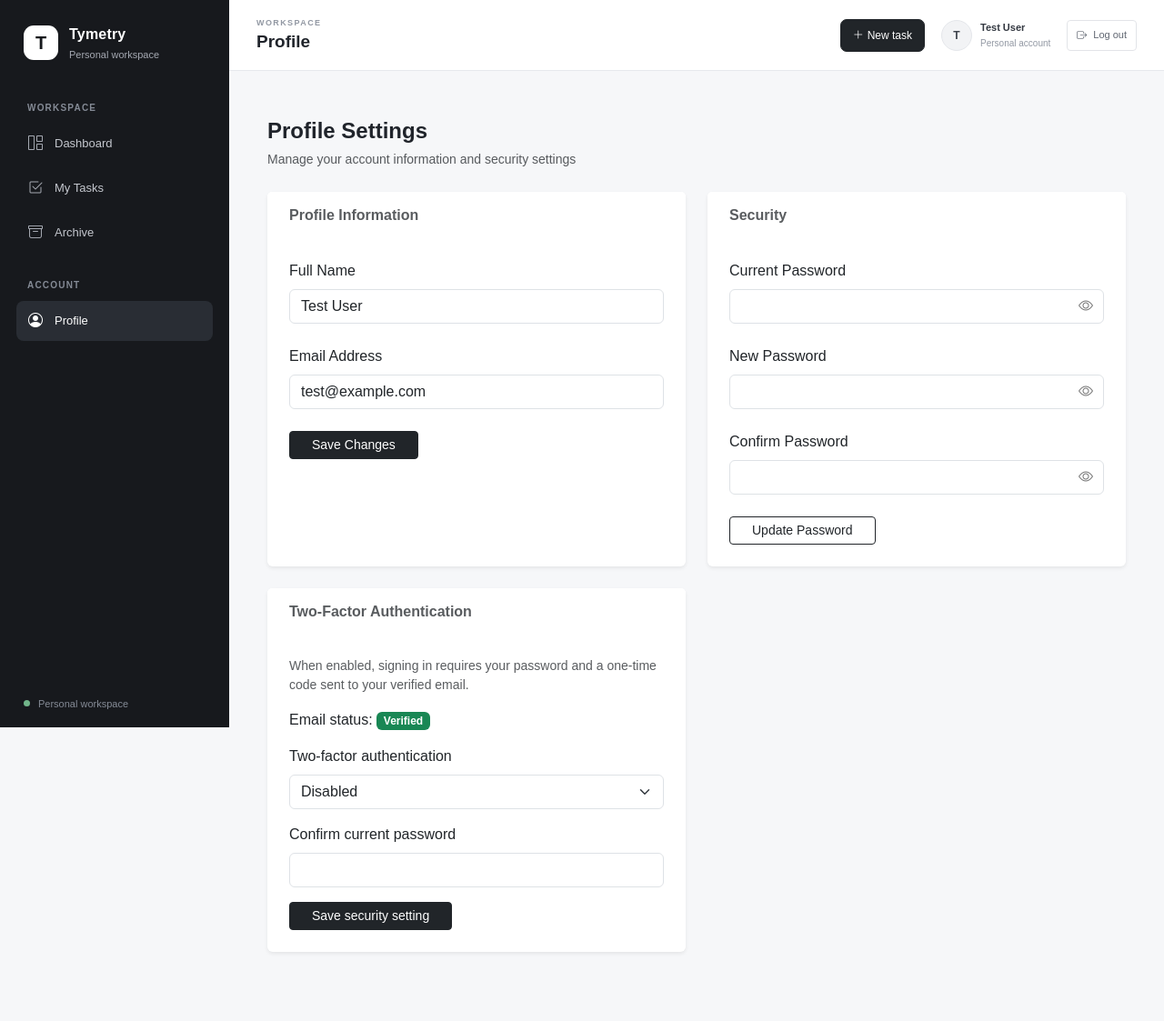
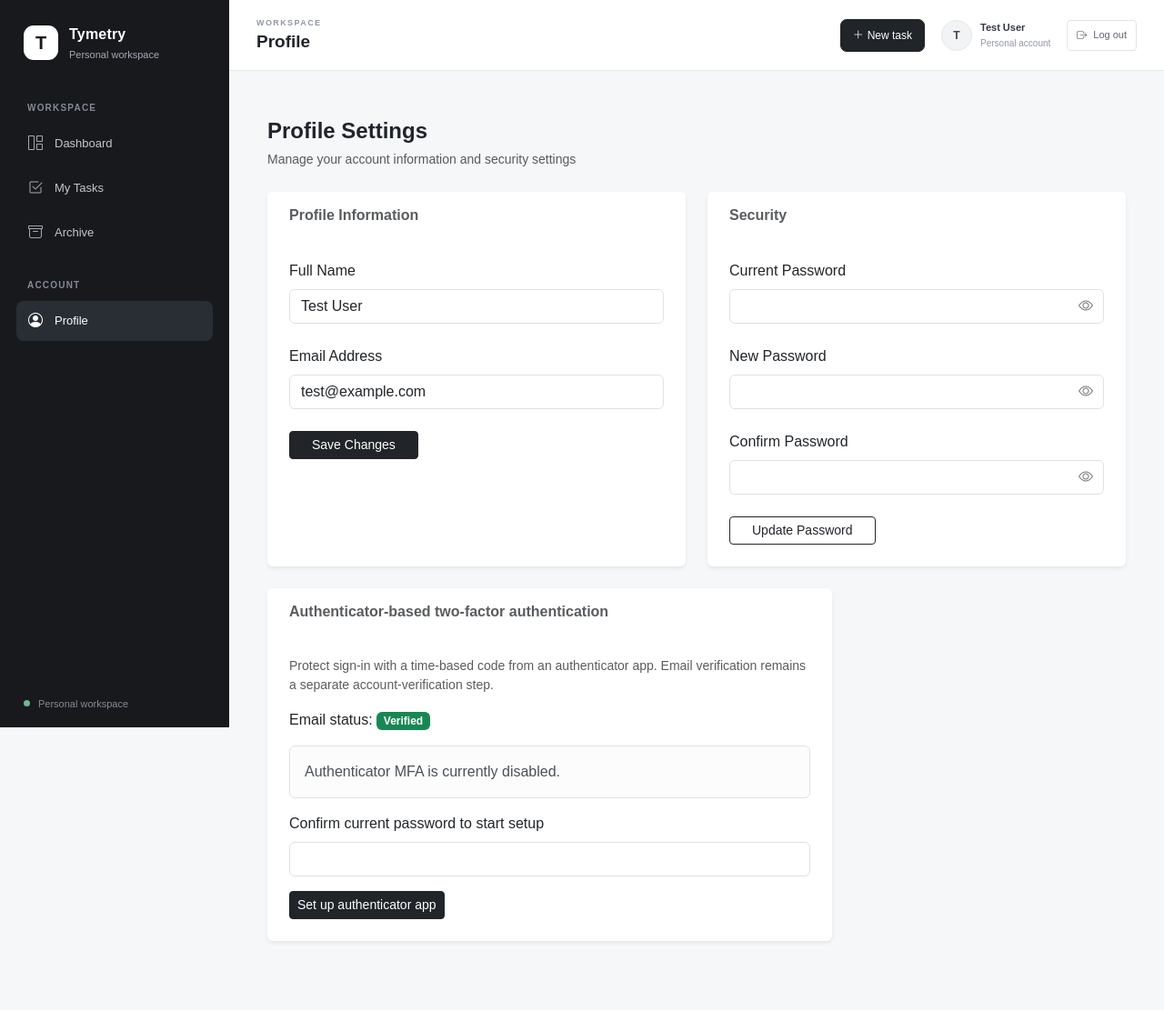
Before and after one commit to imandodo01/Tymetry-web, a Laravel app: page /profile in a window 1280 px wide. Shown: the whole page at 91% size. After the commit the page ends 1039 px from the top, so only its background shows below. Run offline with Laravel 12, Linux system fonts and the light colour scheme; a user stored in the database is signed in; data comes from the database, SQL or seed files in the repository.

Commit message:
feat(auth): add authenticator enrollment and recovery UI

```diff
--- a/resources/views/profile/index.blade.php
+++ b/resources/views/profile/index.blade.php
@@ -119,16 +119,17 @@
     </div>
 
     <div class="row">
-        <div class="col-lg-6 mb-4">
+        <div class="col-lg-8 mb-4">
             <div class="card border-0 shadow-sm">
                 <div class="card-header bg-white border-0 py-3 px-4">
-                    <h6 class="mb-0 fw-semibold text-muted">Two-Factor Authentication</h6>
+                    <h6 class="mb-0 fw-semibold text-muted">Authenticator-based two-factor authentication</h6>
                 </div>
                 <div class="card-body p-4">
                     <p class="text-muted small">
-                        When enabled, signing in requires your password and a one-time code sent to your verified email.
+                        Protect sign-in with a time-based code from an authenticator app. Email verification remains a separate account-verification step.
                     </p>
-                    <p>
+
+                    <p class="mb-3">
                         Email status:
                         @if (auth()->user()->email_verified_at)
                             <span class="badge bg-success">Verified</span>
@@ -137,33 +138,114 @@
                         @endif
                     </p>
 
+                    @if (auth()->user()->two_factor_enabled && auth()->user()->two_factor_method === 'totp')
+                        <div class="alert alert-success">
+                            Authenticator app is enabled. Use its six-digit code when signing in.
+                        </div>
+
+                        <form method="POST" action="{{ route('profile.two-factor.recovery-codes') }}" class="mb-4">
+                            @csrf
+                            <div class="mb-3">
+                                <label for="recovery_current_password" class="form-label">Confirm current password to regenerate recovery codes</label>
+                                <input type="password" id="recovery_current_password" name="current_password" class="form-control" required autocomplete="current-password">
+                            </div>
+                            <button type="submit" class="btn btn-outline-dark btn-sm">Regenerate recovery codes</button>
+                        </form>
+
+                        <hr>
+
                         <form method="POST" action="{{ route('profile.two-factor') }}">
                             @csrf
                             @method('PUT')
+                            <input type="hidden" name="two_factor_enabled" value="0">
+                            <div class="mb-3">
+                                <label for="disable_current_password" class="form-label">Confirm current password to disable MFA</label>
+                                <input type="password" id="disable_current_password" name="current_password" class="form-control" required autocomplete="current-password">
+                            </div>
+                            <button type="submit" class="btn btn-outline-danger btn-sm">Disable authenticator MFA</button>
+                        </form>
+                    @else
+                        @if (auth()->user()->two_factor_enabled && auth()->user()->two_factor_method === 'email')
+                            <div class="alert alert-warning">
+                                This account still uses the previous email-based second factor. It remains active until authenticator setup is confirmed.
+                            </div>
+                        @else
+                            <div class="alert alert-light border">
+                                Authenticator MFA is currently disabled.
+                            </div>
+                        @endif
 
+                        @if ($pendingTotpUri)
+                            <h6 class="fw-semibold">1. Add Tymetry to your authenticator app</h6>
+                            <p class="small text-muted">
+                                Choose manual setup in your authenticator app and enter this secret. Keep it private.
+                            </p>
                             <div class="mb-3">
-                            <label for="two_factor_enabled" class="form-label">Two-factor authentication</label>
-                            <select id="two_factor_enabled" name="two_factor_enabled"
-                                class="form-select @error('two_factor_enabled') is-invalid @enderror">
-                                <option value="0" @selected(!auth()->user()->two_factor_enabled)>Disabled</option>
-                                <option value="1" @selected(auth()->user()->two_factor_enabled)>Enabled</option>
-                            </select>
-                            @error('two_factor_enabled')
+                                <label class="form-label">Account</label>
+                                <input type="text" class="form-control" value="{{ auth()->user()->email }}" readonly>
+                            </div>
+                            <div class="mb-3">
+                                <label class="form-label">Setup key</label>
+                                <input type="text" class="form-control font-monospace" value="{{ auth()->user()->two_factor_secret }}" readonly>
+                            </div>
+                            <details class="mb-4">
+                                <summary class="small">Show advanced provisioning URI</summary>
+                                <textarea class="form-control font-monospace mt-2" rows="3" readonly>{{ $pendingTotpUri }}</textarea>
+                            </details>
+
+                            <h6 class="fw-semibold">2. Confirm authenticator setup</h6>
+                            <form method="POST" action="{{ route('profile.two-factor.confirm') }}">
+                                @csrf
+                                <div class="mb-3">
+                                    <label for="totp_confirmation_code" class="form-label">Six-digit code from your authenticator app</label>
+                                    <input type="text" id="totp_confirmation_code" name="code" inputmode="numeric" pattern="[0-9]{6}" maxlength="6" class="form-control @error('code') is-invalid @enderror" required autocomplete="one-time-code">
+                                    @error('code')
                                         <span class="invalid-feedback">{{ $message }}</span>
                                     @enderror
                                 </div>
+                                <button type="submit" class="btn btn-dark btn-sm">Confirm and enable authenticator MFA</button>
+                            </form>
+                        @else
+                            <form method="POST" action="{{ route('profile.two-factor.setup') }}">
+                                @csrf
+                                <div class="mb-3">
+                                    <label for="setup_current_password" class="form-label">Confirm current password to start setup</label>
+                                    <input type="password" id="setup_current_password" name="current_password" class="form-control" required autocomplete="current-password">
+                                </div>
+                                <button type="submit" class="btn btn-dark btn-sm">Set up authenticator app</button>
+                            </form>
+                        @endif
 
+                        @if (auth()->user()->two_factor_enabled)
+                            <hr>
+                            <form method="POST" action="{{ route('profile.two-factor') }}">
+                                @csrf
+                                @method('PUT')
+                                <input type="hidden" name="two_factor_enabled" value="0">
                                 <div class="mb-3">
-                            <label for="two_factor_current_password" class="form-label">Confirm current password</label>
-                            <input type="password" id="two_factor_current_password" name="current_password"
-                                class="form-control @error('current_password') is-invalid @enderror" required>
-                            @error('current_password')
-                            <span class="invalid-feedback">{{ $message }}</span>
-                            @enderror
+                                    <label for="legacy_disable_current_password" class="form-label">Or disable the existing second factor</label>
+                                    <input type="password" id="legacy_disable_current_password" name="current_password" class="form-control" required autocomplete="current-password">
                                 </div>
+                                <button type="submit" class="btn btn-outline-danger btn-sm">Disable email-based MFA</button>
+                            </form>
+                        @endif
+                    @endif
 
-                        <button type="submit" class="btn btn-dark btn-sm px-4">Save security setting</button>
-                    </form>
+                    @if ($errors->has('two_factor_enabled'))
+                        <div class="alert alert-danger mt-3">{{ $errors->first('two_factor_enabled') }}</div>
+                    @endif
+
+                    @if (session('recovery_codes'))
+                        <div class="alert alert-warning mt-4">
+                            <strong>Save these recovery codes now.</strong>
+                            They are shown only once. Each code can be used once if your authenticator app is unavailable.
+                            <ul class="font-monospace mt-2 mb-0">
+                                @foreach (session('recovery_codes') as $recoveryCode)
+                                    <li>{{ $recoveryCode }}</li>
+                                @endforeach
+                            </ul>
+                        </div>
+                    @endif
                 </div>
             </div>
         </div>
```
Lines whose indentation alone changed are shown as unchanged.
